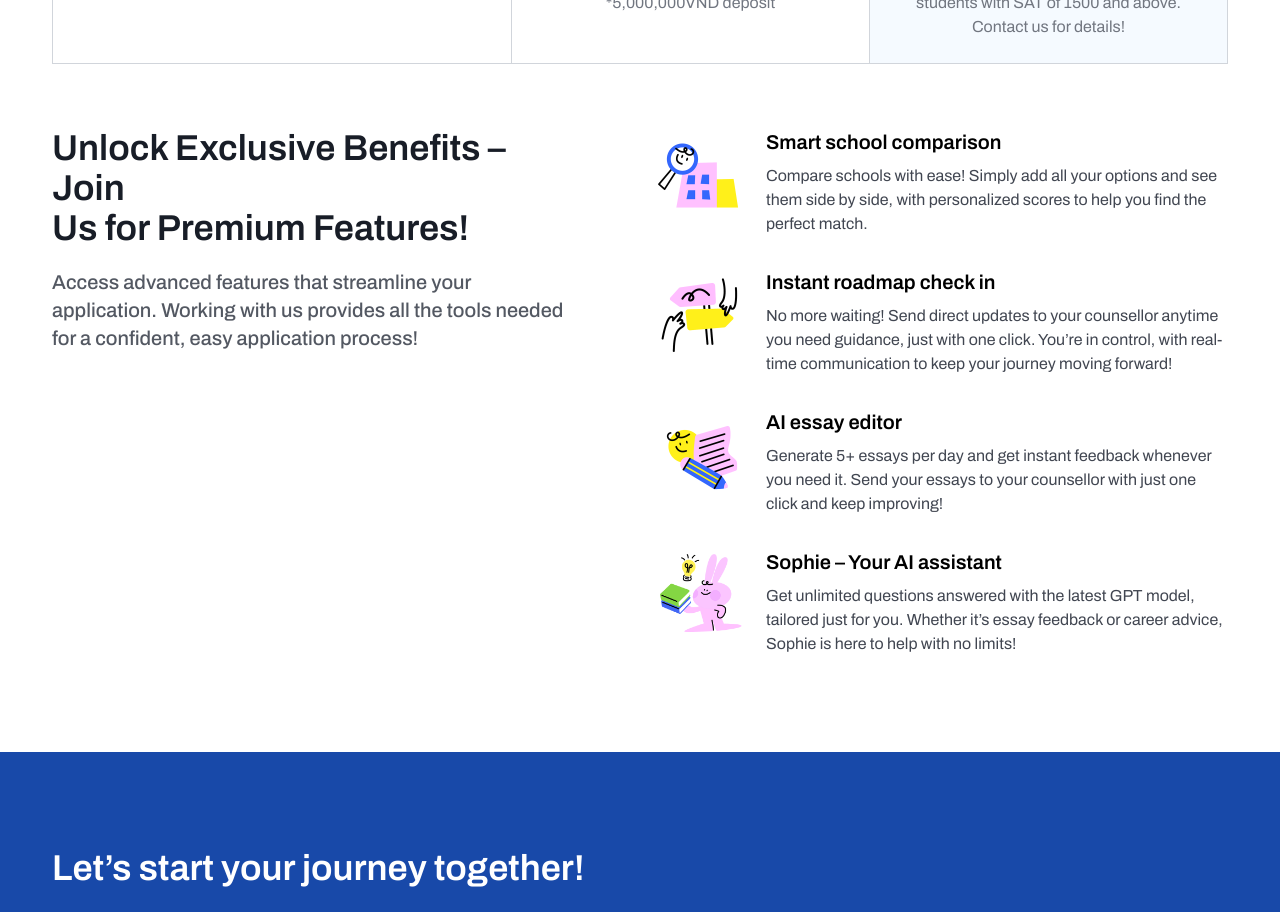
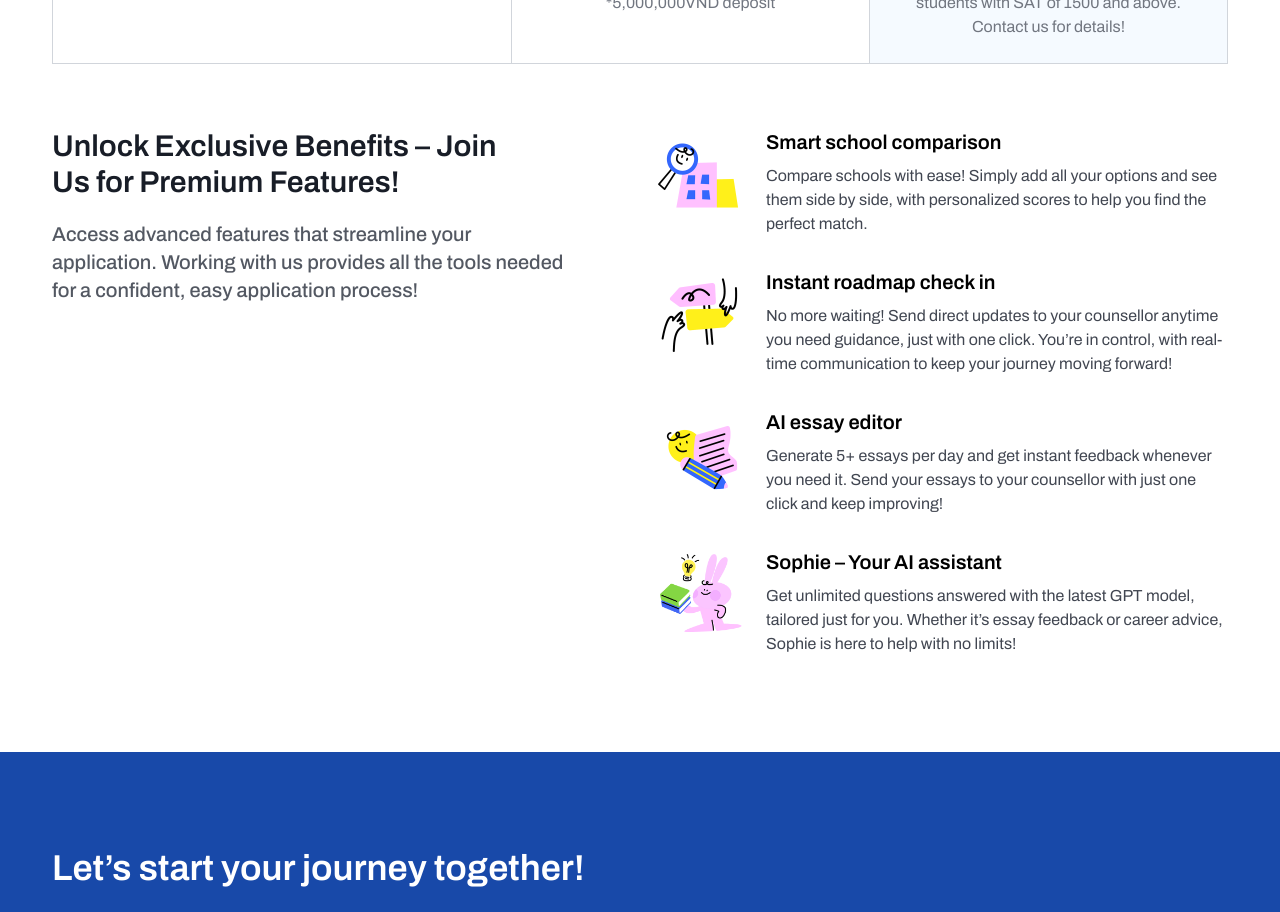
Before and after one commit to AK1-Arwstr-acct/RoadMap, a Nuxt app: page /pricing in a window 1280 px wide. Shown: the part 1020-1932 px from the top of the page. Built offline with nearby package versions, Linux system fonts and the light colour scheme; no server answers.

Commit message:
text fix

```diff
--- a/pages/pricing/index.vue
+++ b/pages/pricing/index.vue
@@ -110,8 +110,8 @@
       <div class="flex flex-col md:flex-row gap-8 py-16">
         <div class="w-full md:w-1/2">
           <div class="w-full md:w-11/12">
-            <h1 class="text-4xl text-[#181D27] font-semibold">
-              Unlock Exclusive Benefits – Join<br />Us for Premium Features!
+            <h1 class="text-3xl text-[#181D27] font-semibold">
+              Unlock Exclusive Benefits – Join <br class="hidden lg:block" />Us for Premium Features!
             </h1>
             <p class="text-xl text-[#535862] font-medium mt-5">
               Access advanced features that streamline your application. Working
```
